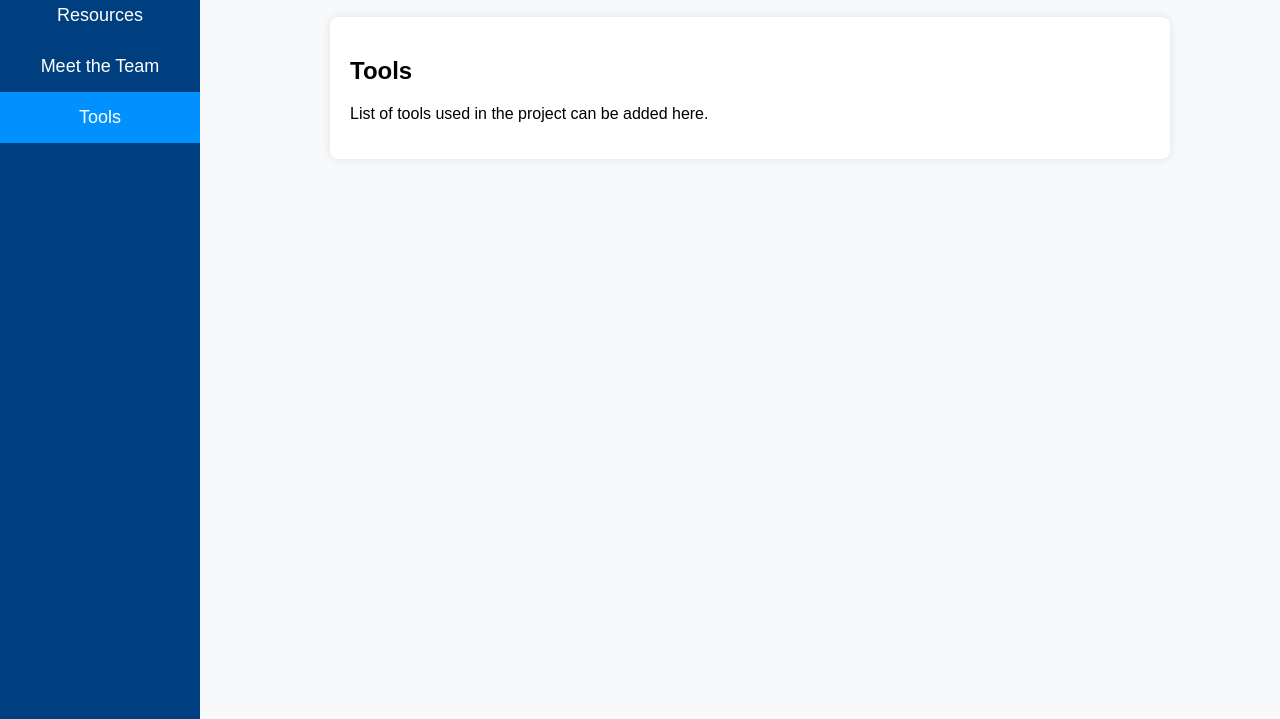
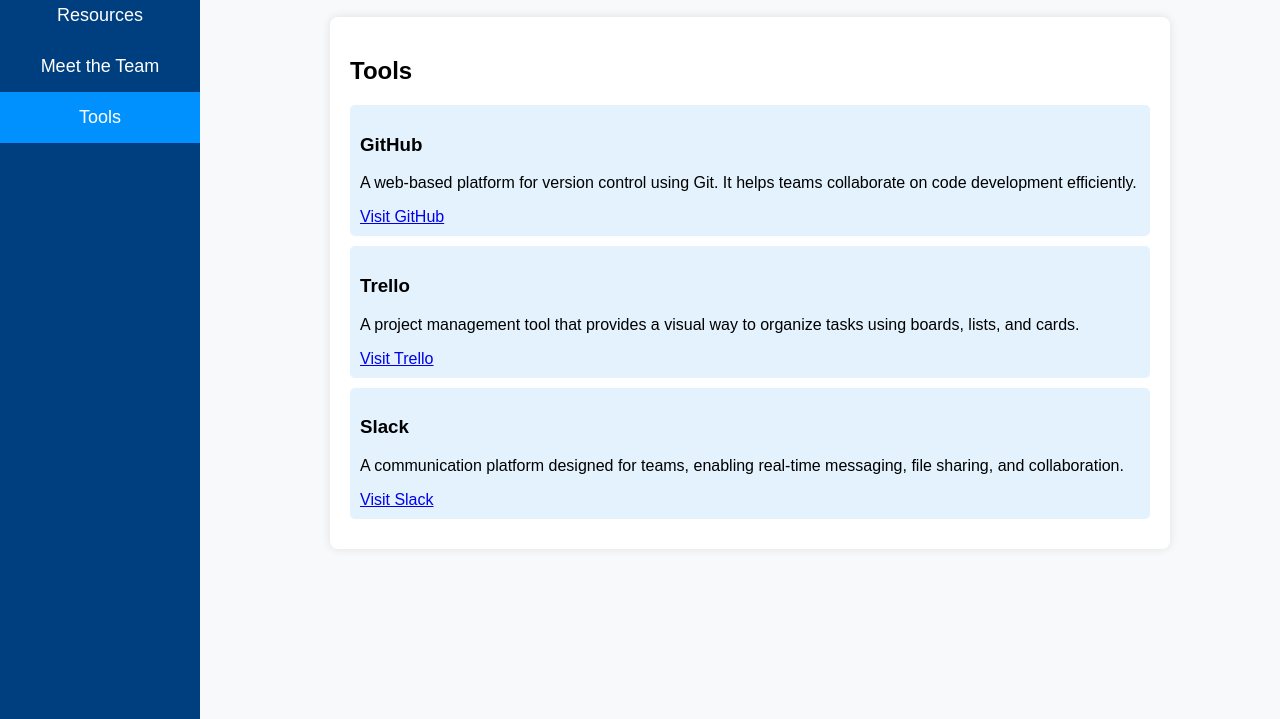
Before and after one commit to tatendajoes/GDG-AI-resources, a plain HTML site: page index.html in a window 1280 px wide. Both pictures are taken after a click on the link "Tools". Shown: the part 81-800 px from the top of the page. Drawn offline with Linux system fonts and the light colour scheme.

Commit message:
Update index.html

```diff
--- a/index.html
+++ b/index.html
@@ -60,7 +60,7 @@
         .container.active {
             display: block;
         }
-        .resource, .team-member {
+        .resource, .team-member, .tool {
             margin: 10px 0;
             padding: 10px;
             background: #e3f2fd;
@@ -160,7 +160,21 @@
         </div>
         <div class="container" id="tools">
             <h2>Tools</h2>
-            <p>List of tools used in the project can be added here.</p>
+            <div class="tool">
+                <h3>GitHub</h3>
+                <p>A web-based platform for version control using Git. It helps teams collaborate on code development efficiently.</p>
+                <a href="https://github.com" target="_blank">Visit GitHub</a>
+            </div>
+            <div class="tool">
+                <h3>Trello</h3>
+                <p>A project management tool that provides a visual way to organize tasks using boards, lists, and cards.</p>
+                <a href="https://trello.com" target="_blank">Visit Trello</a>
+            </div>
+            <div class="tool">
+                <h3>Slack</h3>
+                <p>A communication platform designed for teams, enabling real-time messaging, file sharing, and collaboration.</p>
+                <a href="https://slack.com" target="_blank">Visit Slack</a>
+            </div>
         </div>
     </div>
 </body>
```
